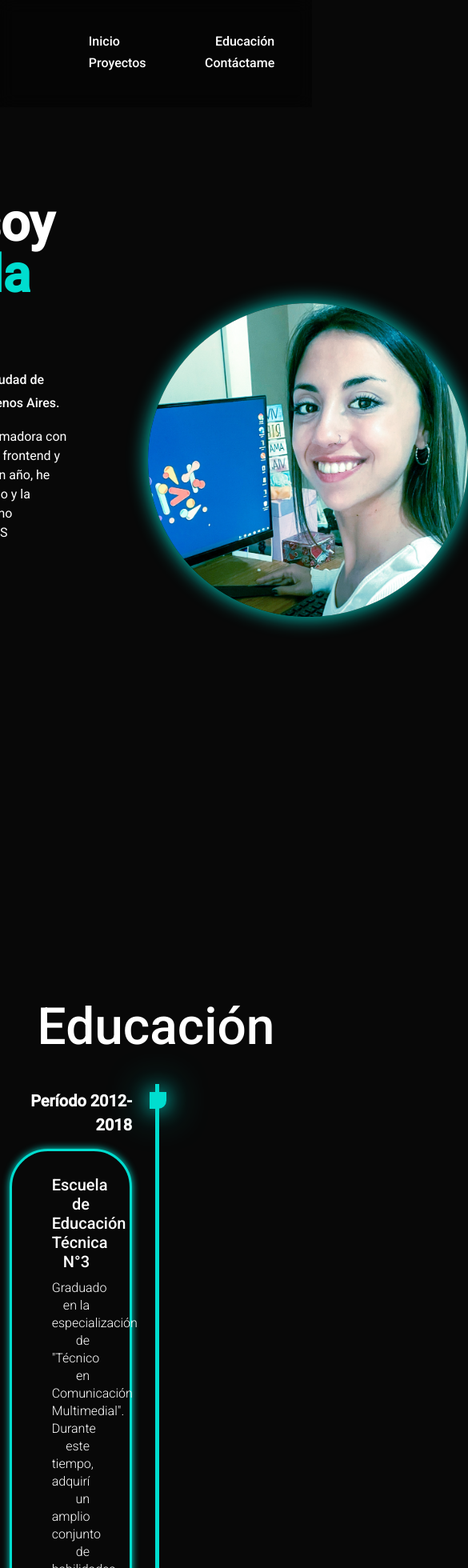
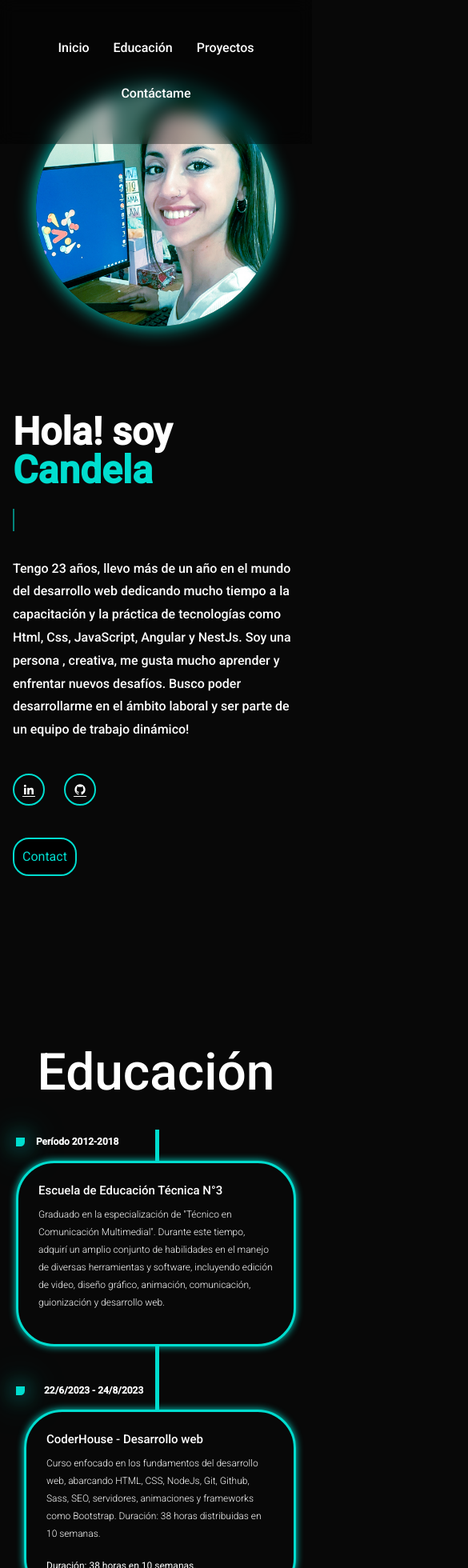
Before and after one commit to CandeLandi/portfolio, an Angular app: page / in a window 390 px wide. Shown: the top 1960 px of the page at 80% size, 585 px wide, since content can reach past the window. Built offline with nearby package versions, Linux system fonts and the light colour scheme.

Commit message:
add media querys

```diff
--- a/src/app/app.component.scss
+++ b/src/app/app.component.scss
@@ -4,11 +4,11 @@
     top: 0;
     left: 0;
     width: 100%;
-    padding: 2rem 12% 2rem;
+    padding: 25px 50px;
     background: rgba(0, 0, 0, 0.3);
     backdrop-filter: blur(10px);
     display: flex;
-    justify-content: space-between;
+    justify-content:flex-end;
     align-items: center;
     z-index: 5;
 
@@ -16,19 +16,11 @@
       text-decoration: none;
     }
 
-    .logo {
-      font-size: 3rem;
-      color: var(--text-color);
-      font-weight: 800;
-      cursor: pointer;
+  }
 
-      &:hover {
-        transform: scale(1.1);
-        transition: transform 0.5s ease;
-      }
-
-      span {
-        text-shadow: 0 0 25px var(--main-color);
-      }
+  @media(max-width:600px){
+    header {
+      display: flex;
+      justify-content: center;
     }
   }
--- a/src/app/components/footer/footer.component.html
+++ b/src/app/components/footer/footer.component.html
@@ -1,6 +1,6 @@
 <footer>
   <div class="social-icons">
-    <a target="_blank" href="https://www.linkedin.com/in/candela-landi-5651002ab/"><i class='bx bxl-linkedin'></i></a>
+    <a target="_blank" href="https://www.linkedin.com/in/candela-landi-5651002ab/"><i class='bx bxl-linkedin '></i></a>
     <a target="_blank" href="https://github.com/CandeLandi"><i class='bx bxl-github'></i></a>
   </div>
 
--- a/src/app/components/footer/footer.component.scss
+++ b/src/app/components/footer/footer.component.scss
@@ -68,10 +68,26 @@ footer {
 }
 
 
-@media(max-width:1285px){
-
-}
 
 @media(max-width:991px){
 
+  footer {
+    padding: 2rem 13%;
+    a {
+      font-size: 15px;
+    }
+  }
 }
+
+@media(max-width:600px){
+
+  footer {
+    .social-icons {
+      a {
+        width: 38px;
+        height: 38px;
+    }
+  }
+
+  }
+}
--- a/src/app/components/navbar/navbar.component.html
+++ b/src/app/components/navbar/navbar.component.html
@@ -1,5 +1,3 @@
-
-<i class='bx bx-menu' id="menu-icon"></i>
 
 <nav class="navbar">
   <a href="#home"  class="active"><span> Inicio </span></a>
--- a/src/app/components/navbar/navbar.component.scss
+++ b/src/app/components/navbar/navbar.component.scss
@@ -1,15 +1,9 @@
-#menu-icon {
-  font-size: 1rem;
-  color: var(--main-color);
-  display: none;
-}
-
 nav {
   a {
     text-decoration: none;
     font-size: 1rem;
     color: var(--text-color);
-    margin-left: 4rem;
+    margin-left: 40px;
     font-weight: 500;
     transition: 0.3 ease;
     border-bottom: 3px solid transparent;
@@ -29,3 +23,32 @@ nav {
     ;
   }
 }
+
+@media(max-width:600px) {
+
+  nav {
+    display: flex;
+    justify-content: center;
+    align-items: center;
+
+    a {
+      margin: 15px;
+    }
+  }
+
+}
+
+
+/*
+@media(max-width:600px) {
+  nav {
+    display: inline-flex;
+    justify-content: center;
+    align-items: center;
+
+    a {
+      font-size: 15px;
+    }
+
+  }
+} */
--- a/src/app/pages/contact-me/contact-me.component.html
+++ b/src/app/pages/contact-me/contact-me.component.html
@@ -11,7 +11,7 @@
         </div>
         <div class="contact-info">
          <!--  <h4>Email</h4> -->
-          <h5> {{ email }} </h5>
+          <h5> {{ emailTo }} </h5>
           <a href="mailto:landicandela01@gmail.com" target="_blank">
             Enviar mensaje
           </a>
--- a/src/app/pages/contact-me/contact-me.component.ts
+++ b/src/app/pages/contact-me/contact-me.component.ts
@@ -8,6 +8,6 @@ import { Component } from '@angular/core';
 export class ContactMeComponent {
 
 
-  email : string = 'Landicandela01@gmail.com';
+  emailTo : string = 'Landicandela01@gmail.com';
 
 }
--- a/src/app/pages/education/education.component.scss
+++ b/src/app/pages/education/education.component.scss
@@ -24,6 +24,7 @@ section {
   box-shadow: 0 0 10px var(--main-color);
   cursor: pointer;
   transition: 0.3s ease-in-out;
+
   &:hover {
     transform: scale(1.05);
     box-shadow: 0 0 25px var(--main-color);
@@ -35,6 +36,7 @@ section {
     margin: 0 0 10px;
     font-weight: 500;
   }
+
   p {
     color: white;
     font-size: 16px;
@@ -43,13 +45,15 @@ section {
   }
 }
 
-::-webkit-scrollbar{
+::-webkit-scrollbar {
   width: 15px;
 }
-::-webkit-scrollbar-thumb{
+
+::-webkit-scrollbar-thumb {
   background-color: var(--main-color);
 }
-::-webkit-scrollbar-track{
+
+::-webkit-scrollbar-track {
   background-color: var(--bg-color);
   width: 50px;
 }
@@ -69,20 +73,25 @@ section {
     background-color: var(--main-color);
     left: calc(50% - 1px);
   }
+
   .timeline-item {
     margin-bottom: 40px;
     width: 100%;
     position: relative;
-    &:last-child{
+
+    &:last-child {
       margin-bottom: 0px;
     }
-    &:nth-child(odd){
-      padding-right: calc( 50% + 30px );
+
+    &:nth-child(odd) {
+      padding-right: calc(50% + 30px);
       text-align: right;
     }
-    &:nth-child(even){
+
+    &:nth-child(even) {
       padding-left: calc(50% + 30px);
     }
+
     .timeline-dot {
       height: 21px;
       width: 21px;
@@ -97,22 +106,86 @@ section {
   }
 }
 
-@media(max-width:991px){
-  section{
+@media(max-width:895px) {
+  section {
     padding: 10rem 3% 2rem;
   }
-/*  .timeline-items::before{
-  left: 7px;
- } */
- .timeline-item:nth-child(odd){
+
+
+  .timeline-content {
+    padding: 25px 25px;
+
+    &:hover {
+      transform: scale(1.05);
+      box-shadow: 0 0 25px var(--main-color);
+    }
+
+    h3 {
+      font-size: 15px;
+      margin: 0 0 10px;
+
+    }
+
+    p {
+      color: white;
+      font-size: 12px;
+
+    }
+
+    span {
+      font-size: 12px;
+    }
+  }
+
+
+  .timeline-items {
+
+    display: flex;
+    flex-direction: column;
+    align-items: center;
+
+    &::before {
+
+
+    }
+
+    .timeline-item {
+
+      width: 350px;
+
+      &:last-child {
+        margin-bottom: 0px;
+      }
+
+      &:nth-child(odd) {
         padding-right: 0;
         text-align: left;
       }
- .timeline-item:nth-child(odd),
- .timeline-item:nth-child(even){
-  padding-left: 37;
+
+      &:nth-child(even) {
+        padding-left: 10px;
       }
- .timeline-dot{
+
+      .timeline-dot {
         left: 0;
+
+        height: 11px;
+        width: 11px;
+
+      }
+
     }
   }
+
+
+  .timeline-date {
+    padding-left: 25px;
+    font-size: 12px;
+
+  }
+
+
+
+
+
+}
--- a/src/app/pages/home/home.component.html
+++ b/src/app/pages/home/home.component.html
@@ -1,14 +1,16 @@
 <section class="home" id="home">
   <div class="home-content">
-    <h1>Hola, soy <span>Candela</span></h1>
-    <h3 class="text-animation">  <span></span> </h3>
+    <h1>Hola! soy <span>Candela</span></h1>
+    <h3 class="text-animation"> <span></span> </h3>
 
     <p>
-      Tengo 23 años, soy de la ciudad de Necochea, provincia de Buenos Aires.
+      Tengo 23 años, llevo más de un año en el mundo del desarrollo web dedicando mucho tiempo a la capacitación y la
+      práctica de tecnologías como Html, Css, JavaScript, Angular y NestJs.
+
+      Soy una persona , creativa, me gusta mucho aprender y enfrentar nuevos desafíos.
+      Busco poder desarrollarme en el ámbito laboral y ser parte de un equipo de trabajo dinámico!
+
     </p>
-
-      Soy una apasionada programadora con experiencia en el desarrollo frontend y backend. Durante más de un año, he estado inmersa en el estudio y la práctica de tecnologías como JavaScript, Angular y NestJS
-
 
     <div class="social-icons">
       <a target="_blank" href="https://www.linkedin.com/in/candela-landi-5651002ab/"><i class='bx bxl-linkedin'></i></a>
@@ -16,7 +18,7 @@
     </div>
 
     <div class="btn-group">
- <!--      <a href="#" class="btn">Contratar</a> -->
+      <!--      <a href="#" class="btn">Contratar</a> -->
       <a href="#contact" class="btn">
         Contact
       </a>
@@ -28,6 +30,6 @@
     <img src="../../../assets/icons/perfil.jpg" alt="">
   </div>
 
-<!--   <a href="#" class="btn"> Hire </a>
+  <!--   <a href="#" class="btn"> Hire </a>
  -->
 </section>
--- a/src/app/pages/home/home.component.scss
+++ b/src/app/pages/home/home.component.scss
@@ -1,6 +1,8 @@
 section {
   min-height: 100vh;
-  padding: 10rem 12% 10rem;
+  margin: 0 auto;
+  max-width: 1200px;
+  padding: 1rem;
   display: flex;
   align-items: center;
   justify-content: center;
@@ -51,7 +53,7 @@ section {
       height: 2.5rem;
       background: transparent;
       border: var(--main-color);
-      margin: 3rem 1.5rem 3rem 0;
+      margin: 2.5rem 1.5rem 2.5rem 0;
       transition: 0.3s ease-in-out;
       border-radius: 50%;
       border: 2px solid var(--main-color);
@@ -92,7 +94,7 @@ section {
         box-shadow: 0 0 30px var(--main-color);
       }
 
-/*       .btn {
+      /*       .btn {
         display: inline;
         background: transparent;
         border-radius: 50px;
@@ -109,9 +111,9 @@ section {
           box-shadow: 0 0 50px var(--main-color);
         } */
 
-      }
     }
   }
+}
 
 
 .home-img {
@@ -139,34 +141,37 @@ section {
   font-weight: 600;
   min-width: 280px;
 }
+
 .text-animation span {
   position: relative;
 }
 
-.text-animation span::before{
+.text-animation span::before {
   content: "Web Developer";
   color: var(--main-color);
   animation: words 20s infinite;
 }
 
-.text-animation span::after{
+.text-animation span::after {
   content: "";
   background-color: var(--bg-color);
   position: absolute;
-  width: calc( 100% + 8px );
+  width: calc(100% + 8px);
   height: 100%;
-  border-left: 3px solid var(--bg-color) ;
+  border-left: 3px solid var(--bg-color);
   right: -8px;
   animation: cursor 0.6s infinite, typing 20s steps(14) infinite;
 
 }
 
-@keyframes cursor{
-  to{
+@keyframes cursor {
+  to {
     border-left: 2px solid var(--main-color);
   }
 }
+
 @keyframes words {
+
   0%,
   20%,
   40%,
@@ -177,7 +182,8 @@ section {
   }
 }
 
-@keyframes typing{
+@keyframes typing {
+
   10%,
   15%,
   30%,
@@ -189,9 +195,10 @@ section {
   70%,
   75%,
   90%,
-  95%{
+  95% {
     width: 0;
   }
+
   5%,
   20%,
   25%,
@@ -200,7 +207,7 @@ section {
   60%,
   65%,
   80%,
-  85%{
+  85% {
     width: calc(100% + 8px);
   }
 
@@ -208,7 +215,7 @@ section {
 }
 
 
-@media(max-width:991px){
+/* @media(max-width:991px) {
   section {
     padding: 12rem 12% 12rem;
   }
@@ -224,4 +231,86 @@ h3 {
   margin-bottom: 2rem;
   margin-top: 1rem;
   font-size: 1rem;
+} */
+
+/* @media screen and (max-width: 600px) {
+
+  section {
+    display: flex;
+    flex-direction: column-reverse;
+    align-items: center;
+    padding: 8rem 12% 2rem;
+
+    .home-content {
+      display: flex;
+      align-items: center;
+      margin-top: 0rem;
+
+      p {
+        font-size: 12px;
+      }
+    }
+
+    h1 {
+      font-size: 2rem;
+    }
+
+    .social-icons {
+      display: inline-flex;
+      justify-content: center;
+      align-items: center;
+    }
+  }
+
+  .home-img {
+    border-radius: 50%;
+
+    img {
+      position: relative;
+      top: 3rem;
+      width: 200px;
+      border-radius: 50%;
+      box-shadow: 0 0 25px var(--main-color);
+      cursor: pointer;
+      transition: 0.4s ease-in-out;
+
+      &:hover {
+        box-shadow: 0 0 25px var(--main-color),
+          0 0 50px var(--main-color),
+          0 0 100px var(--main-color);
+      }
+    }
+  }
 }
+ */
+@media(max-width:895px) {
+
+  .home {
+
+    flex-direction: column-reverse;
+
+    .home-content {
+      h1 {
+        font-size: 3rem;
+      }
+
+      h3 {
+        font-size: 1.5rem;
+      }
+
+      p {
+        max-width: 600px;
+        margin: 0 auto;
+      }
+    }
+
+    .home-img {
+      margin-top: 50px;
+      img {
+        width: 300px;
+      }
+    }
+  }
+
+
+}
```
Also changed, not shown: src/app/pages/contact-me/contact-me.component.scss (+60 -0 lines). Lines whose indentation alone changed are shown as unchanged.
